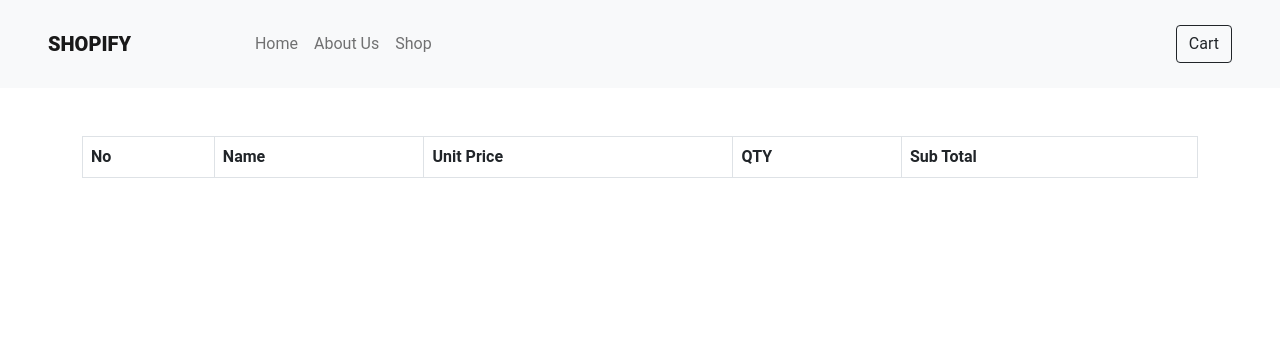
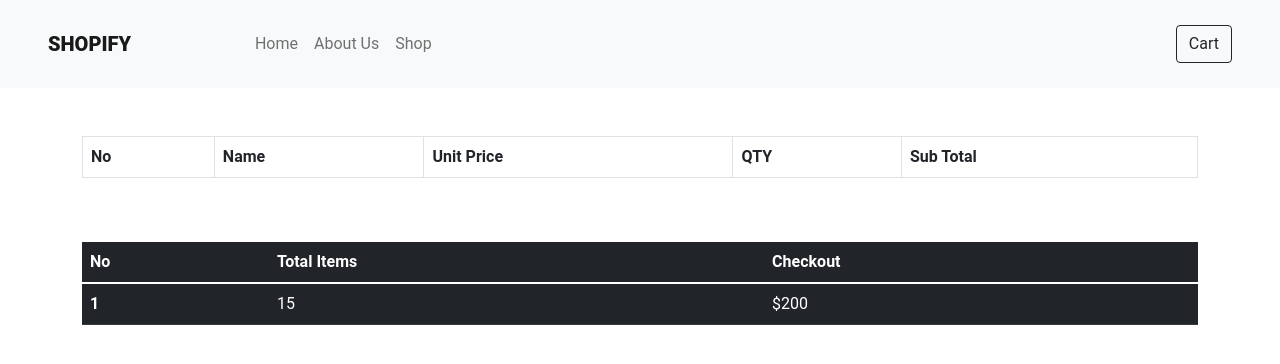
Before and after one commit to adelanegara/ecommerce-react-redux-app, a React (Create React App) app: page /cartlist in a window 1280 px wide. Shown: the top 364 px of the page. Built offline with nearby package versions, Linux system fonts and the light colour scheme.

Commit message:
total table added

```diff
--- a/src/Components/CartList/index.js
+++ b/src/Components/CartList/index.js
@@ -31,6 +31,24 @@ const CartList = ({ userCart }) => {
             );
           })}
         </table>
+        <div className="pt-5">
+          <table class="table table-hover table-dark">
+            <thead>
+              <tr>
+                <th scope="col">No</th>
+                <th scope="col">Total Items</th>
+                <th scope="col">Checkout</th>
+              </tr>
+            </thead>
+            <tbody>
+              <tr>
+                <th scope="row">1</th>
+                <td>15</td>
+                <td>$200</td>
+              </tr>
+            </tbody>
+          </table>
+        </div>
       </div>
     </div>
   );
```
